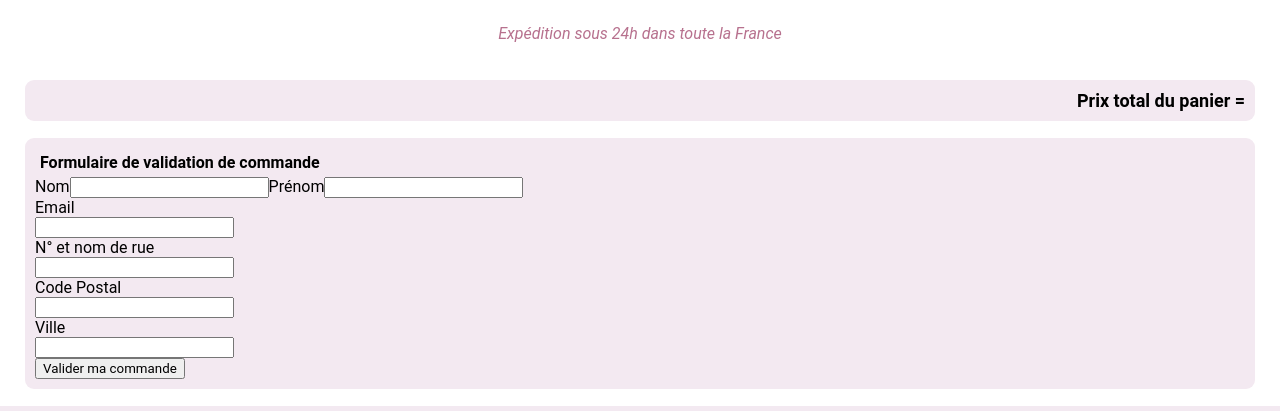
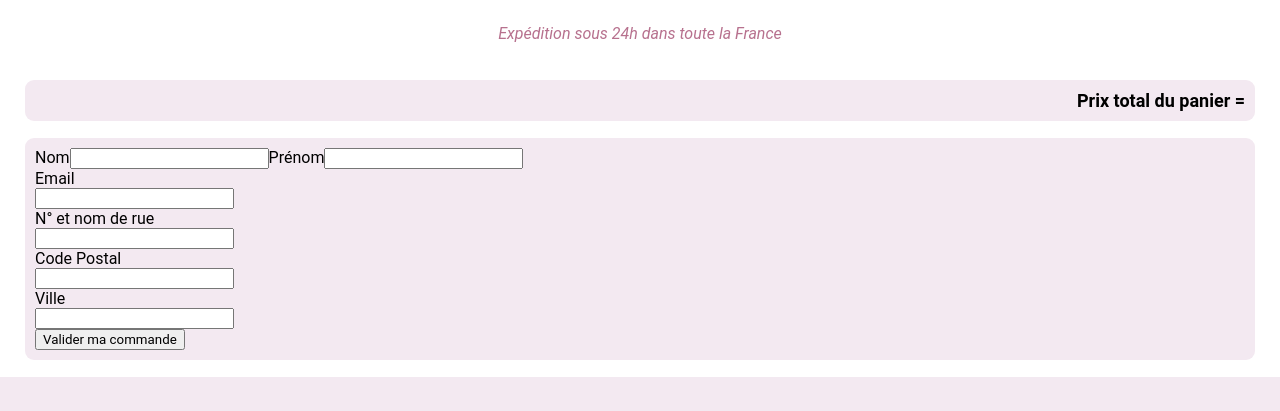
Before and after one commit to MylenePorter/PorterMylene_5_21122020, a website: page cart.html in a window 1280 px wide. Shown: the part 291-702 px from the top of the page. Drawn offline with Linux system fonts and the light colour scheme.

Commit message:
🔥 remove info in cart

```diff
--- a/cart.html
+++ b/cart.html
@@ -48,7 +48,6 @@
     <!-- Formulaire pour valider commande -->
     <section id="cart_validation" class="cart__form">
         <form id="Order" onsubmit="event.preventDefault();validateForm();">
-            <div class="cart__form__title">Formulaire de validation de commande</div>
             <div class="cart__form__person">
                 <div class="cart__form__person__Lastname">Nom</div>
                 <input type="text" id="lname" value="">
@@ -67,7 +66,7 @@
                 <div class="cart__form__address__town">Ville</div>
                 <input type="text" id="town" value="">
             </div>
-            <button>Valider ma commande</button>
+            <button class="cart__form__button">Valider ma commande</button>
         </form>
 
     </section>
```
